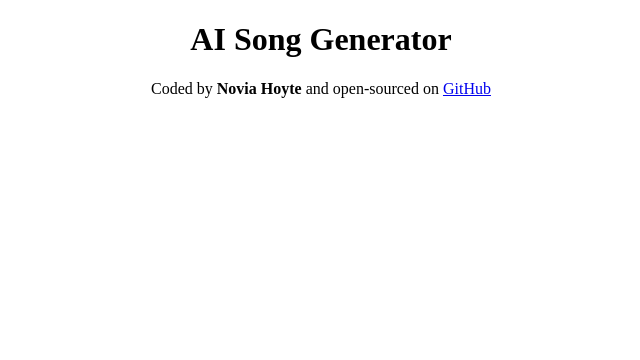
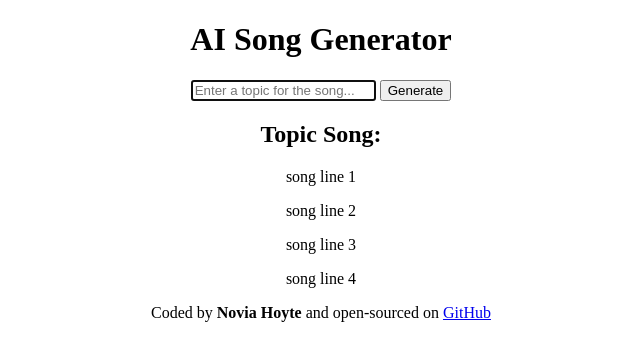
Before and after one commit to nhoyte/AI-Poem-Generator, a plain HTML site: page index.html in a window 1280 px wide. Shown: the whole page, without its empty margins (319-959 px from the left). Drawn offline with Linux system fonts and the light colour scheme.

Commit message:
Added basic HTML structure.

```diff
--- a/index.html
+++ b/index.html
@@ -8,6 +8,24 @@
   </head>
   <body>
     <h1>AI Song Generator</h1>
+    <div class="container">
+      <form>
+        <input
+          type="text"
+          placeholder="Enter a topic for the song..."
+          autofocus
+          required
+        />
+        <input type="submit" value="Generate" />
+      </form>
+      <div class="response">
+        <h2 class="songTitle">Topic Song:</h2>
+        <p>song line 1</p>
+        <p>song line 2</p>
+        <p>song line 3</p>
+        <p>song line 4</p>
+      </div>
+    </div>
 
     <footer>
       Coded by <strong>Novia Hoyte</strong> and open-sourced on
```
